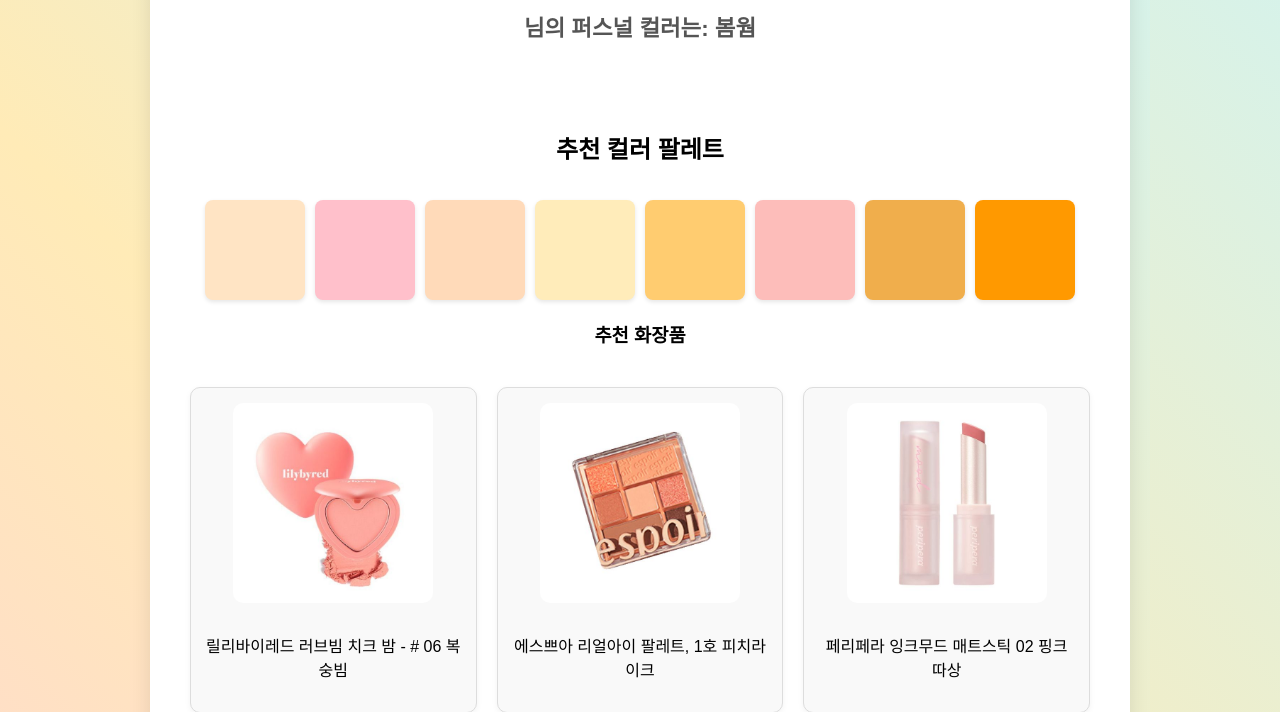
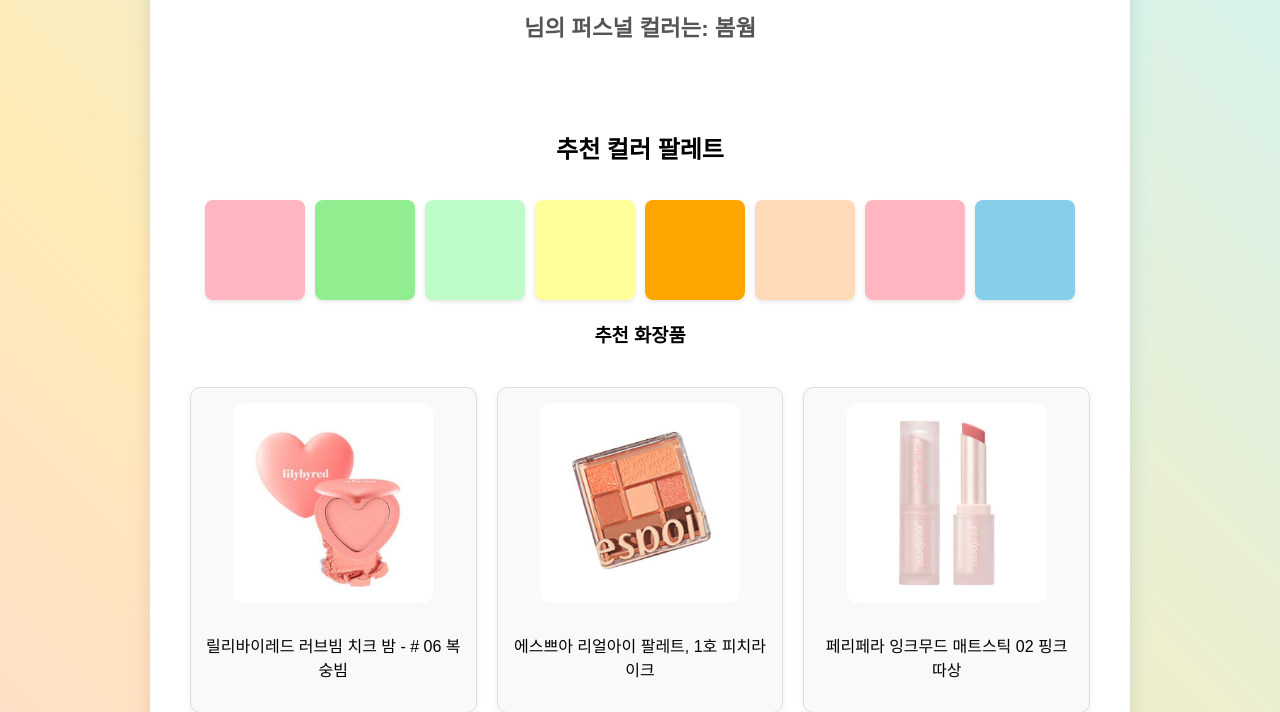
Before and after one commit to chldudms/ColorMatch, a Flask app: page /result in a window 1280 px wide. Shown: the part 140-852 px from the top of the page. Run offline with Flask 3, Linux system fonts and the light colour scheme; data comes from the database, SQL or seed files in the repository.

Commit message:
컬러팔레트 수정

```diff
--- a/templates/result.html
+++ b/templates/result.html
@@ -3,6 +3,7 @@
 <head>
     <meta charset="UTF-8">
     <meta name="viewport" content="width=device-width, initial-scale=1.0">
+    <link rel="stylesheet" href="https://fonts.googleapis.com/css2?family=Noto+Sans+KR:wght@400;700&display=swap">
     <title>결과 페이지</title>
     <style>
     body,
@@ -160,45 +161,47 @@
 <h3>추천 컬러 팔레트</h3>
 <div class="colors">
     {% if tone == '봄웜' %}
-        <div class="color-box" style="background-color: rgb(255, 228, 196);"></div>
-        <div class="color-box" style="background-color: rgb(255, 192, 203);"></div>
-        <div class="color-box" style="background-color: rgb(255, 218, 185);"></div>
-        <div class="color-box" style="background-color: rgb(255, 236, 186);"></div>
-        <div class="color-box" style="background-color: rgb(255, 204, 112);"></div>
-        <div class="color-box" style="background-color: rgb(253, 189, 186);"></div>
-        <div class="color-box" style="background-color: rgb(240, 174, 76);"></div>
-        <div class="color-box" style="background-color: rgb(255, 153, 0);"></div>
+    <div class="color-box" style="background-color: rgb(255, 182, 193);"></div> <!-- 연한 코랄 -->
+    <div class="color-box" style="background-color: rgb(144, 238, 144);"></div> <!-- 연두색 -->
+    <div class="color-box" style="background-color: rgb(189, 252, 201);"></div> <!-- 민트 -->
+    <div class="color-box" style="background-color: rgb(255, 255, 153);"></div> <!-- 버터 노랑 -->
+    <div class="color-box" style="background-color: rgb(255, 165, 0);"></div> <!-- 라이트 오렌지 -->
+    <div class="color-box" style="background-color: rgb(255, 218, 185);"></div> <!-- 살구색 -->
+    <div class="color-box" style="background-color: rgb(255, 182, 193);"></div> <!-- 연분홍 -->
+    <div class="color-box" style="background-color: rgb(135, 206, 235);"></div> <!-- 하늘색 -->
+    {% elif tone == '여름쿨' %}
+    <div class="color-box" style="background-color: rgb(174, 198, 255);"></div> <!-- 파스텔 블루 -->
+    <div class="color-box" style="background-color: rgb(230, 230, 250);"></div> <!-- 라벤더 -->
+    <div class="color-box" style="background-color: rgb(152, 255, 152);"></div> <!-- 민트 그린 -->
+    <div class="color-box" style="background-color: rgb(255, 182, 193);"></div> <!-- 밝은 핑크 -->
+    <div class="color-box" style="background-color: rgb(200, 162, 200);"></div> <!-- 연보라 -->
+    <div class="color-box" style="background-color: rgb(192, 192, 192);"></div> <!-- 실버 그레이 -->
+    <div class="color-box" style="background-color: rgb(173, 216, 230);"></div> <!-- 연한 블루 -->
+    <div class="color-box" style="background-color: rgb(210, 180, 220);"></div> <!-- 차가운 라일락 -->
     {% elif tone == '가을웜' %}
-        <div class="color-box" style="background-color: rgb(255, 165, 0);"></div>
-        <div class="color-box" style="background-color: rgb(205, 133, 63);"></div>
-        <div class="color-box" style="background-color: rgb(255, 99, 71);"></div>
-        <div class="color-box" style="background-color: rgb(255, 182, 193);"></div>
-        <div class="color-box" style="background-color: rgb(139, 69, 19);"></div>
-        <div class="color-box" style="background-color: rgb(255, 215, 0);"></div>
-        <div class="color-box" style="background-color: rgb(188, 143, 143);"></div>
-        <div class="color-box" style="background-color: rgb(255, 140, 0);"></div>
-        {% elif tone == '여름쿨' %}
-        <div class="color-box" style="background-color: rgb(173, 216, 230);"></div>
-        <div class="color-box" style="background-color: rgb(135, 206, 250);"></div>
-        <div class="color-box" style="background-color: rgb(240, 248, 255);"></div>
-        <div class="color-box" style="background-color: rgb(220, 220, 220);"></div>
-        <div class="color-box" style="background-color: rgb(176, 224, 230);"></div>
-        <div class="color-box" style="background-color: rgb(240, 255, 255);"></div>
-        <div class="color-box" style="background-color: rgb(173, 216, 230);"></div>
-        <div class="color-box" style="background-color: rgb(135, 206, 250);"></div>
+    <div class="color-box" style="background-color: rgb(255, 140, 0);"></div> <!-- 진한 오렌지 -->
+    <div class="color-box" style="background-color: rgb(178, 34, 34);"></div> <!-- 브릭 레드 -->
+    <div class="color-box" style="background-color: rgb(189, 183, 107);"></div> <!-- 카키 -->
+    <div class="color-box" style="background-color: rgb(139, 69, 19);"></div> <!-- 브라운 -->
+    <div class="color-box" style="background-color: rgb(128, 128, 0);"></div> <!-- 올리브 그린 -->
+    <div class="color-box" style="background-color: rgb(255, 219, 51);"></div> <!-- 머스타드 -->
+    <div class="color-box" style="background-color: rgb(0, 128, 0);"></div> <!-- 타르트 그린 -->
+    <div class="color-box" style="background-color: rgb(255, 163, 83);"></div> <!-- 카라멜 -->
     {% elif tone == '겨울쿨' %}
-        <div class="color-box" style="background-color: rgb(0, 139, 139);"></div>
-        <div class="color-box" style="background-color: rgb(70, 130, 180);"></div>
-        <div class="color-box" style="background-color: rgb(25, 25, 112);"></div>
-        <div class="color-box" style="background-color: rgb(112, 128, 144);"></div>
-        <div class="color-box" style="background-color: rgb(0, 255, 255);"></div>
-        <div class="color-box" style="background-color: rgb(30, 144, 255);"></div>
-        <div class="color-box" style="background-color: rgb(0, 191, 255);"></div>
-        <div class="color-box" style="background-color: rgb(123, 104, 238);"></div>
+    <div class="color-box" style="background-color: rgb(0, 0, 128);"></div> <!-- 네이비 블루 -->
+    <div class="color-box" style="background-color: rgb(54, 69, 79);"></div> <!-- 차콜 그레이 -->
+    <div class="color-box" style="background-color: rgb(255, 0, 0);"></div> <!-- 레드 -->
+    <div class="color-box" style="background-color: rgb(255, 255, 255);"></div> <!-- 화이트 -->
+    <div class="color-box" style="background-color: rgb(75, 0, 130);"></div> <!-- 어두운 보라 -->
+    <div class="color-box" style="background-color: rgb(0, 255, 255);"></div> <!-- 시안 -->
+    <div class="color-box" style="background-color: rgb(0, 0, 139);"></div> <!-- 딥 블루 -->
+    <div class="color-box" style="background-color: rgb(255, 255, 240);"></div> <!-- 아이보리 -->
     {% else %}
     <p>측정할 수 없음</p>
     {% endif %}
 </div>
+
+
 
 </div>
 
@@ -243,7 +246,7 @@
                     { name: "롬앤 베러 댄 치크 오디밀크", img: "/static/img/베러댄치크여쿨.png" },
                 ],
                 fashion: [
-                    { name: "플레이스 스튜디오 후드 크롭 더플 코트 자켓 점퍼", img: "/static/img/여쿨옷1.png" },
+                    { name: "펭도리", img: "/static/img/여쿨옷1.png" },
                     { name: "개구리 코스프레", img: "/static/img/여쿨옷2.png" },
                     { name: "포켓몬 트레이너", img: "/static/img/여쿨옷3.png" },
                 ],
@@ -291,7 +294,7 @@
                 makeup: [
                     { name: "롬앤 베러 댄 팔레트 베리 푸시아 가든", img: "/static/img/겨쿨팔레트.png" },
                     { name: "롬앤 쥬시 래스팅 틴트 드래곤 핑크", img: "/static/img/겨쿨립.png" },
-                    { name: "롬앤 쉬어 구슬 파우더 01 글리미 베일", img: "/static/img/겨쿨파우더.jpg" },
+                    { name: "롬앤 쉬어 구슬 파우더 01 글리미 베일", img: "/static/img/겨쿨파우더.png" },
                 ],
                 fashion: [
                     { name: "파묘", img: "/static/img/겨쿨옷1.png" },
@@ -343,7 +346,7 @@
 
         // 다시하기
         function replay() {
-          window.location.href='/'
+          window.location.href='/'  //flask로 기본 루트인 index.html호출
         }
 
         // 페이지 로드 시 추천 아이템 표시
```
Lines whose indentation alone changed are shown as unchanged.
